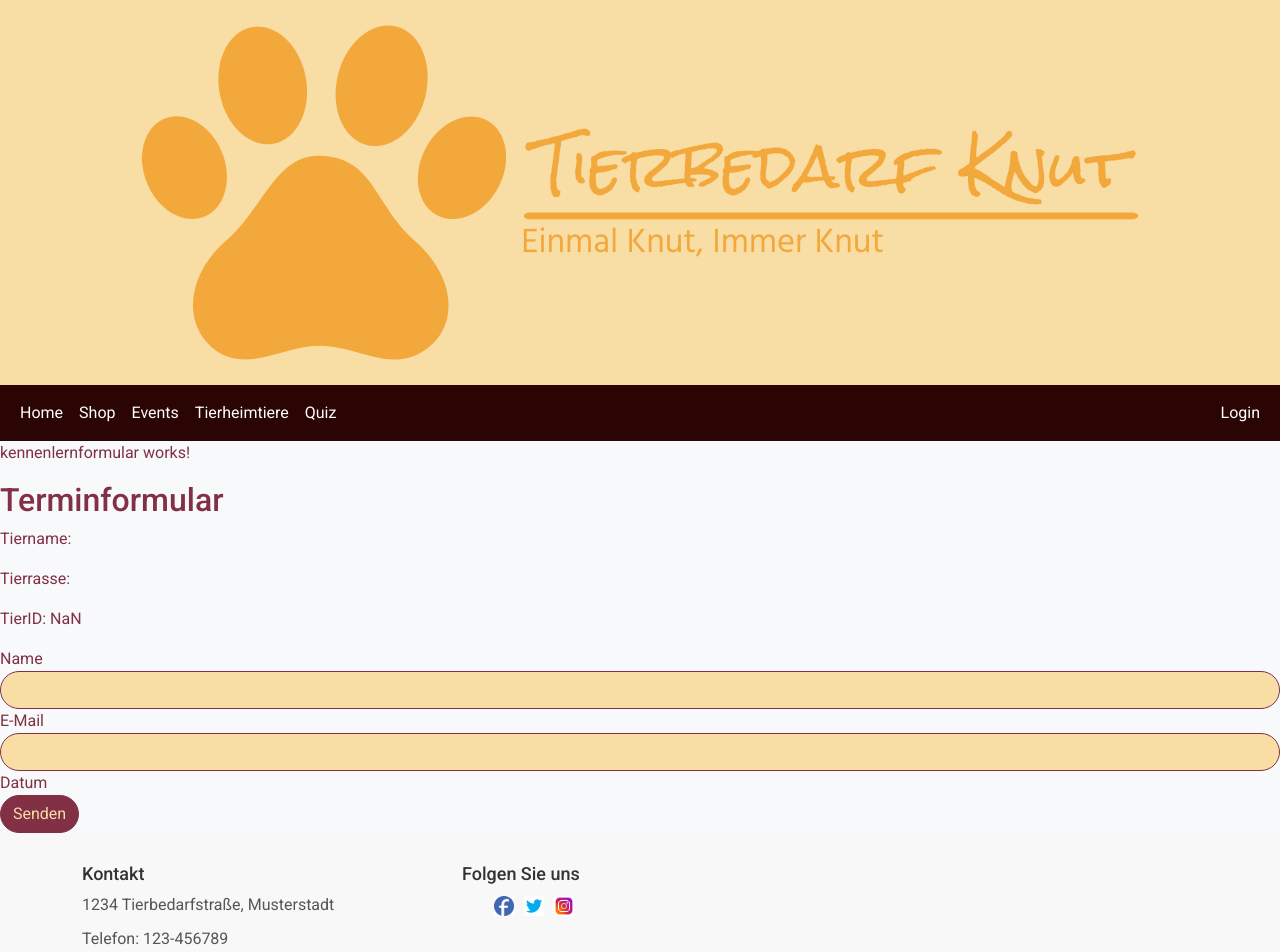
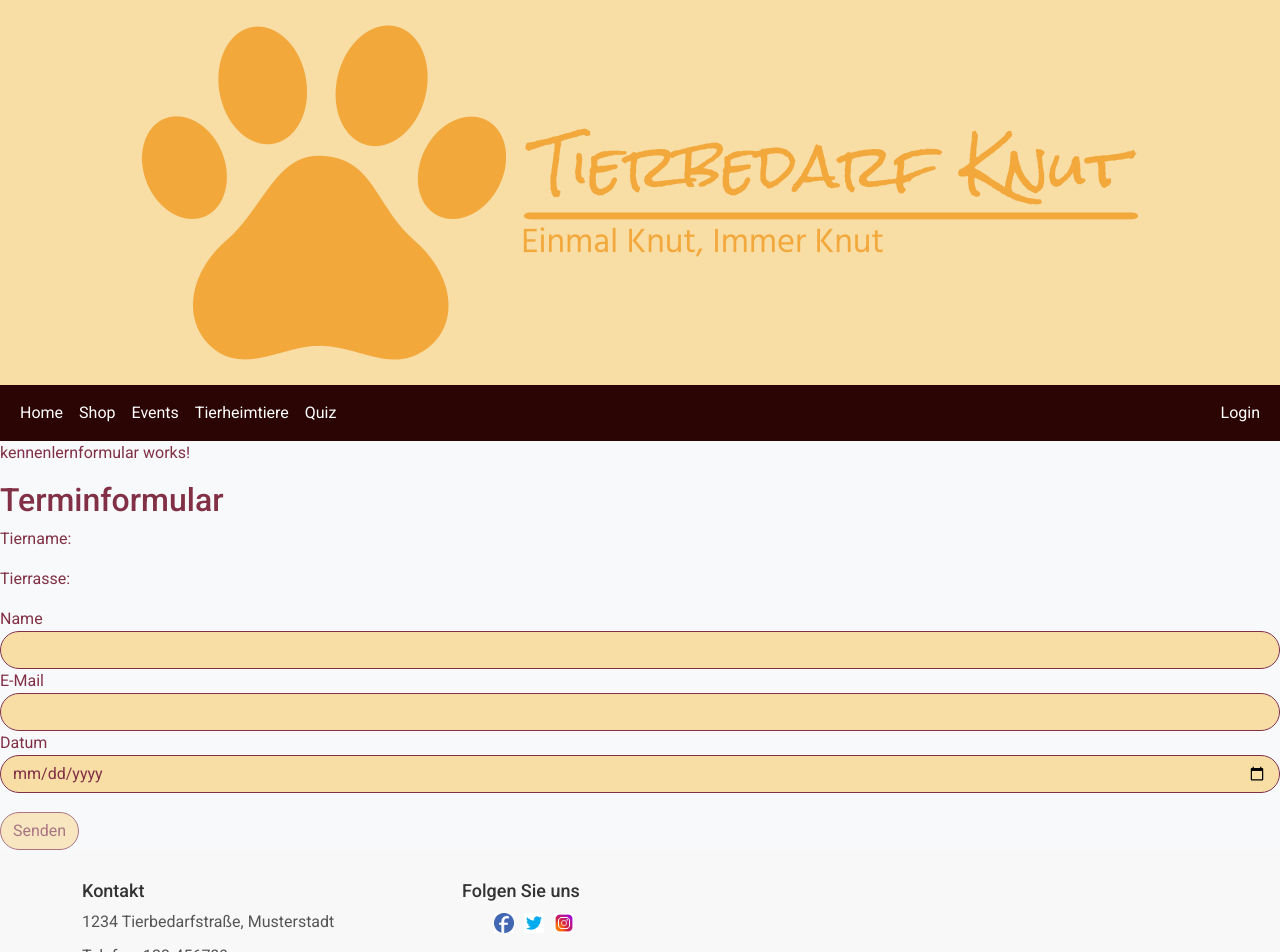
Before and after one commit to TahiraAiedail/Tierbedarf-App, an Angular app: page /kennenlernformular in a window 1280 px wide. Shown: the top 952 px of the page. Built offline with nearby package versions, Linux system fonts and the light colour scheme; no server answers.

Commit message:
Tierheimtiere

```diff
--- a/src/app/kennenlernformular/kennenlernformular.component.css
+++ b/src/app/kennenlernformular/kennenlernformular.component.css
@@ -3,8 +3,20 @@ button {
     color: #F8DDA4;
     border-radius: 50px;
     border-color: #813045;
+    margin-top: 0.5cm;
+
+  }
+  button:disabled {
+    background-color: #F8DDA4;
+    color: #813045;
+    border-color: #813045;
   }
 
+  button:active {
+    background-color: #813045;
+    color: #F8DDA4;
+    border-color: #813045;
+}
   input {
     background-color: #F8DDA4;
     color: #813045;
@@ -17,7 +29,6 @@ p {
 }
 h2 {
     color: #813045;
-
 }
 
   label {
--- a/src/app/kennenlernformular/kennenlernformular.component.html
+++ b/src/app/kennenlernformular/kennenlernformular.component.html
@@ -3,7 +3,6 @@
 
 <p>Tiername: {{ name }}</p>
 <p>Tierrasse: {{ breed }}</p>
-<p>TierID: {{ tierID }}</p>
 
 <form (ngSubmit)="onSubmit(form.value)" #form="ngForm">
   <div class="form-group">
@@ -16,11 +15,10 @@
   </div>
   <div class="form-group">
     <label for="dateInput">Datum</label>
-  <!---  <mat-form-field>
-      <input matInput [matDatepicker]="picker" class="form-control" id="dateInput" name="date" ngModel [min]="minDate" [max]="maxDate" [matDatepickerFilter]="dateFilter" required>
-      <mat-datepicker-toggle matSuffix [for]="picker"></mat-datepicker-toggle>
-      <mat-datepicker #picker></mat-datepicker>
-    </mat-form-field> -->
+    <input type="date" id="dateInput" name="date" [(ngModel)]="date" #dateControl="ngModel" [class.is-invalid]="dateControl.invalid && dateControl.touched" class="form-control" [ngModelOptions]="{ updateOn: 'blur' }" required>
+  <div *ngIf="dateControl.invalid" class="invalid-feedback">
+    Nur an Werktagen können Besuche vereinbart werden.
   </div>
-  <button type="submit" class="btn btn-primary">Senden</button>
+</div>
+<button type="submit" class="btn btn-primary" [disabled]="form.invalid">Senden</button>
 </form>
--- a/src/app/kennenlernformular/kennenlernformular.component.ts
+++ b/src/app/kennenlernformular/kennenlernformular.component.ts
@@ -1,7 +1,9 @@
 import { Component, OnInit } from '@angular/core';
 import { ActivatedRoute } from '@angular/router';
 import { HttpClient } from '@angular/common/http';
-import { FormsModule } from '@angular/forms';
+import { FormControl} from '@angular/forms';
+import { AbstractControl, ValidationErrors } from '@angular/forms';
+
 
 
 
@@ -19,11 +21,14 @@ export class KennenlernformularComponent implements OnInit {
   public MitarbeiterID!: number;
   public minDate: Date;
   public maxDate: Date;
+  date!: FormControl;
 
   constructor(private route: ActivatedRoute, private http: HttpClient) {
     const currentYear = new Date().getFullYear();
     this.minDate = new Date();
     this.maxDate = new Date(currentYear + 1, 11, 31);
+    this.date = new FormControl('', [this.weekdayValidator]);
+
    }
 
   ngOnInit(): void {
@@ -37,10 +42,18 @@ export class KennenlernformularComponent implements OnInit {
         });
       }
 
-  dateFilter = (date: Date | null): boolean => {
-    const day = (date || new Date()).getDay();
-    return day !== 0 && day !== 6;
-}
+      weekdayValidator = (control: AbstractControl): ValidationErrors | null => {
+        const date = new Date(control.value);
+        const day = date.getDay();
+
+        // Reject the date if it's a Saturday or Sunday
+        if (day === 0 || day === 6) {
+          return { weekend: true };
+        }
+
+        return null;
+      }
+
 
   onSubmit(formData: any): void {
  console.log(formData);
```
